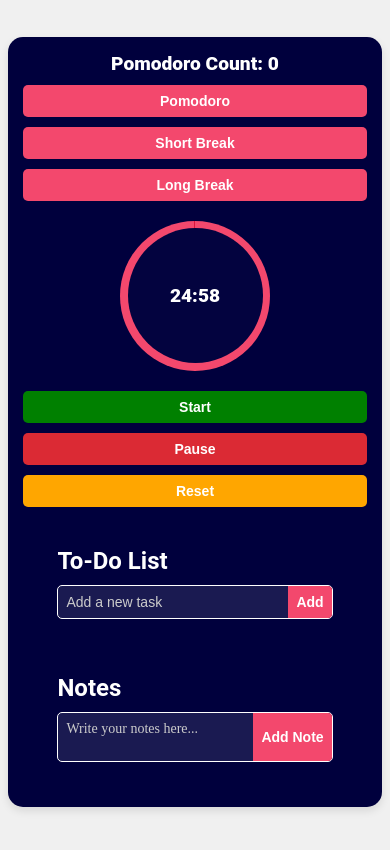
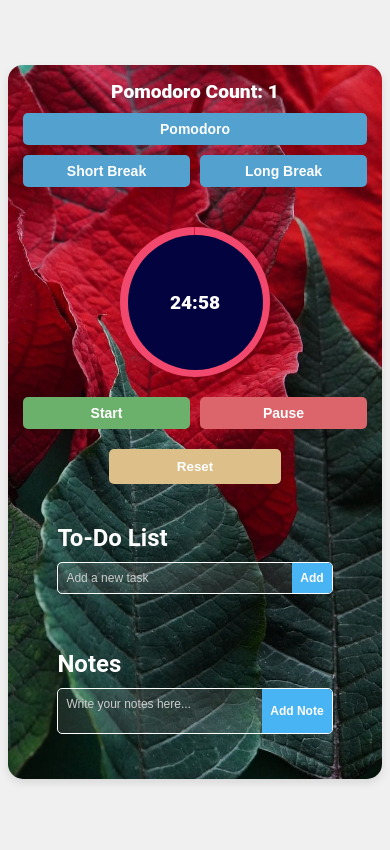
Before and after one commit to KasakAnand07/Pomodoro, a plain HTML site: page index.html in a window 390 px wide. Both pictures are taken after a click on the button "Start". Drawn offline with Linux system fonts and the light colour scheme.

Commit message:
Updated CSS, JS, and HTML files with new features and fixes

```diff
--- a/index.css
+++ b/index.css
@@ -1,7 +1,7 @@
 /* General Styles */
 body {
   margin-top: 0;
-  padding: 0%;
+  padding: 0;
   box-sizing: border-box;
   height: 100vh;
   display: flex;
@@ -9,21 +9,26 @@ body {
   align-items: center;
   font-family: "Roboto", sans-serif;
   background-color: #f0f0f0;
+  overflow-y: auto;
 }
 
 .container {
-  width: 90%;
+  width: 100%;
   max-width: 400px;
   display: flex;
   flex-direction: column;
   align-items: center;
-  background-color: #00003d;
+  background-color: #03033f;
   padding: 30px 20px;
   border-radius: 15px;
   color: #ffffff;
   box-shadow: 0 4px 8px rgba(0, 0, 0, 0.1);
   overflow-y: auto; /* Enable vertical scrolling */
-  max-height: 90vh; /* Limit container height for smaller screens */
+  max-height: 95vh; /* Limit container height for smaller screens */
+  background-image: url('image.jpg'); /* Add your image path here */
+  background-size: cover; /* Ensure the image covers the container */
+  background-position: center; /* Center the background image */
+  background-repeat: no-repeat; /* Prevent the image from repeating */
 }
 
 .header {
@@ -40,10 +45,38 @@ body {
   font-size: 1.2rem;
 }
 
+.timer-container1{
+  display: flex;
+  justify-content: space-around;
+  width: 100%;
+  margin-bottom: 20px;
+}
+
 .timer-container {
   display: flex;
   justify-content: space-between;
   width: 100%;
+}
+
+.timer-container1 button {
+  padding: 10px 20px;
+  border: none;
+  border-radius: 5px;
+  justify-content: space-evenly;
+  color: #ffffff;
+  font-weight: bold;
+  background-color: #52a1cf;
+  cursor: pointer;
+  transition: background-color 0.3s, transform 0.3s;
+}
+
+.timer-container1 button:hover {
+  background-color: #52a1cf;
+  transform: scale(1.05);
+}
+
+.timer-container1 .active {
+  background-color: #52a1cf;
 }
 
 .timer-container button {
@@ -52,18 +85,18 @@ body {
   border-radius: 5px;
   color: #ffffff;
   font-weight: bold;
-  background-color: #f3486d;
+  background-color: #52a1cf;
   cursor: pointer;
   transition: background-color 0.3s, transform 0.3s;
 }
 
 .timer-container button:hover {
-  background-color: #db2a34;
+  background-color: #52a1cf;
   transform: scale(1.05);
 }
 
 .timer-container .active {
-  background-color: #db2a34;
+  background-color: #52a1cf;
 }
 
 .progressbar {
@@ -100,6 +133,7 @@ body {
   margin-bottom: 20px;
 }
 
+
 .function-buttons button {
   padding: 10px 20px;
   border: none;
@@ -115,16 +149,37 @@ body {
   transform: scale(1.05);
 }
 
+.function-button {
+  display: flex;
+  width: 50%;
+  margin-bottom: 20px;
+}
+
+.function-button button {
+  padding: 10px 20px;
+  border: none;
+  border-radius: 5px;
+  color: #ffffff;
+  font-weight: bold;
+  background-color: #f3486d;
+  cursor: pointer;
+  transition: background-color 0.3s, transform 0.3s;
+}
+
+.function-button button:hover {
+  transform: scale(1.05);
+}
+
 #startbtn {
-  background-color: #008000;
+  background-color: #6bb06b;
 }
 
 #pausebtn {
-  background-color: #db2a34;
+  background-color: #db656b;
 }
 
 #resetbtn {
-  background-color: #ffa600;
+  background-color: #dcbf89;
 }
 
 .todo-container,
@@ -163,7 +218,7 @@ body {
 .todo-input-container button {
   padding: 10px 20px;
   border: none;
-  background-color: #f3486d;
+  background-color: #48b4f3;
   color: #ffffff;
   font-weight: bold;
   cursor: pointer;
@@ -171,7 +226,7 @@ body {
 }
 
 .todo-input-container button:hover {
-  background-color: #db2a34;
+  background-color: #48b4f3;
   transform: scale(1.05);
   box-shadow: 0 4px 8px rgba(0, 0, 0, 0.2);
 }
@@ -193,7 +248,7 @@ body {
   color: #ffffff;
   margin-right: 5px; /* Add some margin to separate input from button */
   resize: none; /* Prevent resizing */
-  font-family: 'Times New Roman', Times, serif;
+  font-family: Arial, Helvetica, sans-serif;
 }
 
 .notes-input-container textarea::placeholder {
@@ -203,7 +258,7 @@ body {
 .notes-input-container button {
   padding: 10px 20px;
   border: none;
-  background-color: #f3486d;
+  background-color: #48b4f3;
   color: #ffffff;
   font-weight: bold;
   cursor: pointer;
@@ -211,7 +266,7 @@ body {
 }
 
 .notes-input-container button:hover {
-  background-color: #db2a34;
+  background-color: #48b4f3;
   transform: scale(1.05);
   box-shadow: 0 4px 8px rgba(0, 0, 0, 0.2);
 }
@@ -316,8 +371,17 @@ ul li button:hover {
     width: 100%;
   }
 
+  .timer-container1 {
+    justify-content: space-around;
+    gap: 10px;
+  }
+
+  .timer-container1 button {
+    width: 100%;
+  }
+
   .function-buttons {
-    flex-direction: column;
+    justify-content: space-around;
     gap: 10px;
   }
 
@@ -342,7 +406,7 @@ ul li button:hover {
   .notes-input-container textarea,
   .notes-input-container button {
     padding: 8px;
-    font-size: 14px;
+    font-size: 12px;
   }
 }
 
--- a/index.html
+++ b/index.html
@@ -12,8 +12,10 @@
             <div class="pomodoro-count">Pomodoro Count: 0</div>
             <div class="timer-container">
                 <button id="pomodorobtn">Pomodoro</button>
+            <div class="timer-container1">
                 <button id="shortbrkbtn">Short Break</button>
                 <button id="longbrkbtn">Long Break</button>
+            </div>
             </div>
         </div>
         <div class="progressbar">
@@ -24,6 +26,8 @@
         <div class="function-buttons">
             <button id="startbtn">Start</button>
             <button id="pausebtn">Pause</button>
+        </div>
+        <div class="function-button">
             <button id="resetbtn">Reset</button>
         </div>
         <div class="todo-container">
--- a/index.js
+++ b/index.js
@@ -24,6 +24,7 @@ document.addEventListener("DOMContentLoaded", () => {
     const longbreaktimer = 900; // 15 minutes
     const pomodorountilLongbrk = 4;
     let multipliervalue = 360 / timerValue;
+    let isPomodoroSession = false; // Flag to track if current session is a pomodoro session
 
     startBtn.addEventListener("click", startTimer);
     pauseBtn.addEventListener("click", pauseTimer);
@@ -36,14 +37,23 @@ document.addEventListener("DOMContentLoaded", () => {
 
     function startTimer() {
         playBeepSound(); // play beep sound when starting
+
+        // Check if it's a pomodoro session and update count accordingly
+        if (pomodoroType === "POMODORO" && !isPomodoroSession) {
+            isPomodoroSession = true;
+            pomodoroCount++;
+            pomCount.textContent = `Pomodoro Count: ${pomodoroCount}`;
+        }
+
         progressInterval = setInterval(() => {
             timerValue--;
             setProgressInfo();
             if (timerValue === 0) {
                 clearInterval(progressInterval);
                 playBeepSound(); // play beep sound when pomodoro session ends
-                pomodoroCount++;
-                pomCount.textContent = `Pomodoro Count: ${pomodoroCount}`;
+                if (pomodoroType === "POMODORO") {
+                    isPomodoroSession = false; // Reset flag after pomodoro session ends
+                }
                 if (pomodoroCount % pomodorountilLongbrk === 0) {
                     longbrkBtn.style.display = "flex";
                 }
@@ -91,6 +101,9 @@ document.addEventListener("DOMContentLoaded", () => {
             pomodoroType === "SHORTBREAK" ? shortbreaktimer : longbreaktimer;
         multipliervalue = 360 / timerValue;
         setProgressInfo();
+        if (pomodoroType === "POMODORO") {
+            isPomodoroSession = false; // Reset flag when timer is reset
+        }
     }
 
     function addTodo() {
```
Also changed, not shown: image.jpg (added), 1 other file.
